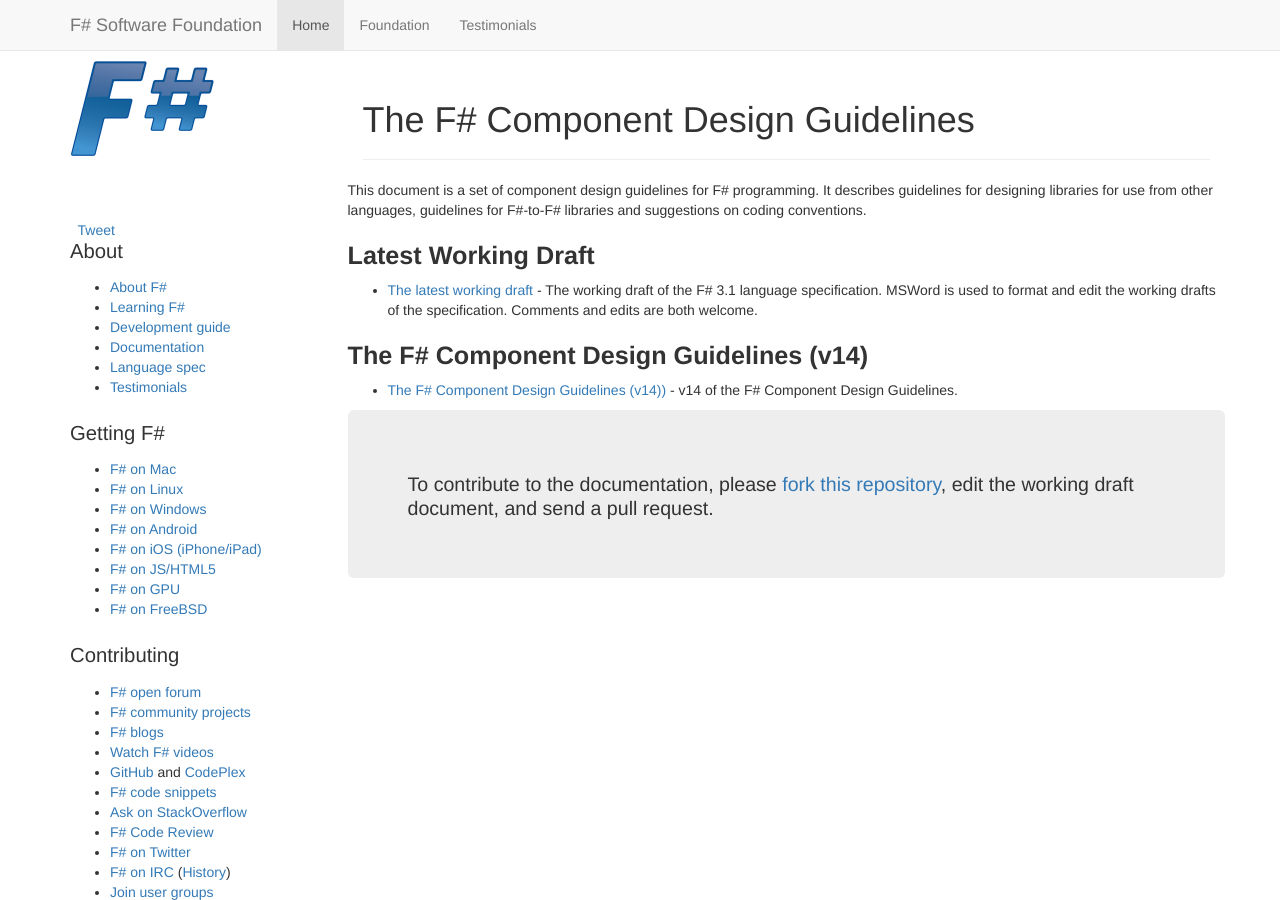
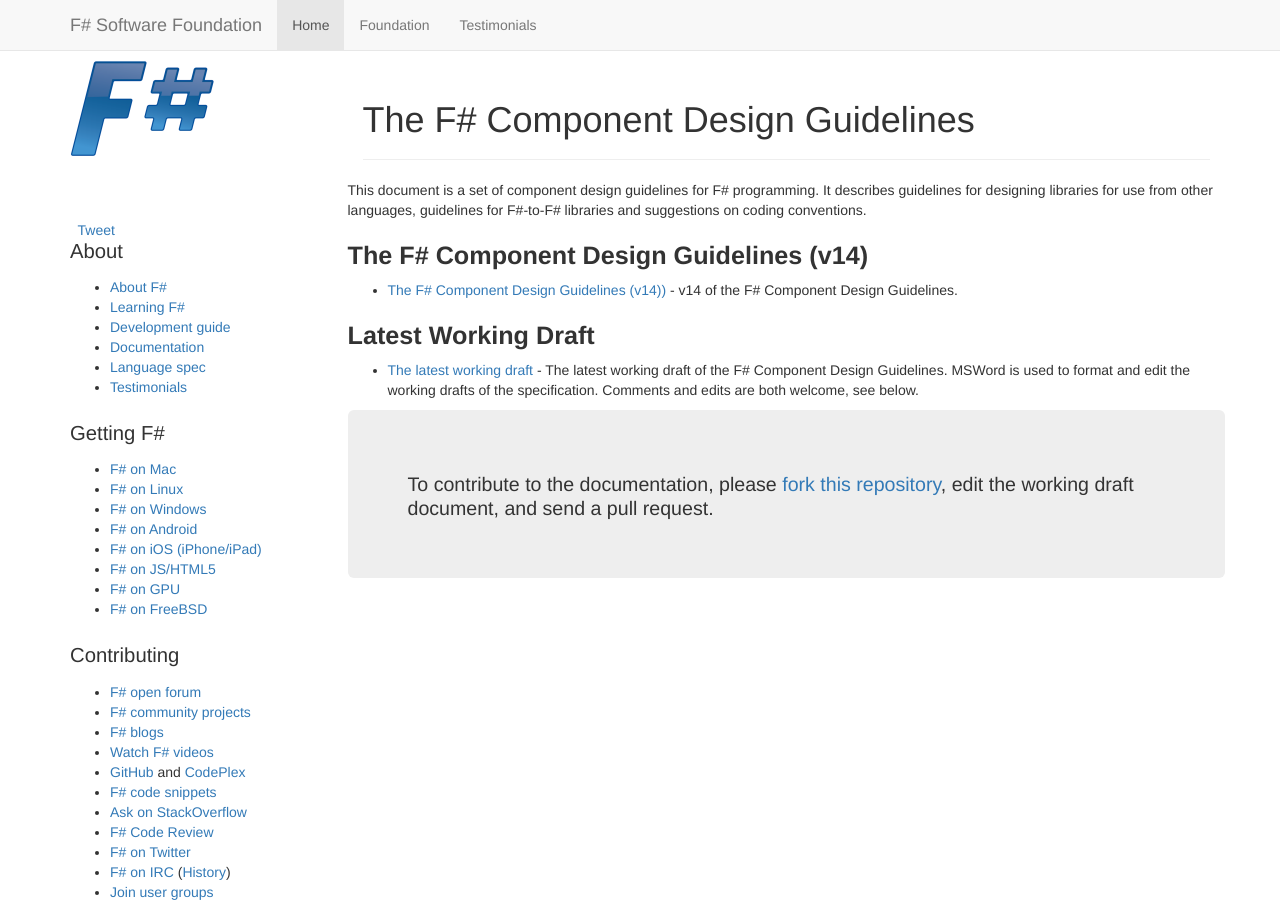
Before and after one commit to fsharp/fsharp.org, a Jekyll site: the page built from specs/component-design-guidelines/index.md, in a window 1280 px wide and 900 px high. Built offline with Jekyll 4.4.1, drawn with Linux system fonts in a browser that asks for light colours; nearby versions of some CDN libraries; some web fonts are replaced; comment, search, counter and statistics services are not loaded.

Commit message:
Edits to spec pages

```diff
--- a/specs/component-design-guidelines/index.md
+++ b/specs/component-design-guidelines/index.md
@@ -9,15 +9,15 @@
 for use from other languages, guidelines for F#-to-F# libraries and suggestions on
 coding conventions.
 
-## Latest Working Draft
-
-  * [The latest working draft](fsharp-design-guidelines-latest.docx) - The working draft of the F# 3.1 language
-    specification.  MSWord is used to format and edit the working drafts of the specification.
-    Comments and edits are both welcome.
-
 ## The F# Component Design Guidelines (v14)
 
   * [The F# Component Design Guidelines (v14))](fsharp-design-guidelines-v14.pdf) - v14 of the F# Component Design Guidelines.
+
+## Latest Working Draft
+
+  * [The latest working draft](fsharp-design-guidelines-latest.docx) - The latest working draft of the
+    F# Component Design Guidelines.  MSWord is used to format and edit the working drafts of the specification.
+    Comments and edits are both welcome, see below.
 
 
 <div class="jumbotron visible-lg contributeSpec" id="how-to-contribute-to-spec">
```
Also changed, not shown: specs/language-spec/index.md (+1 -1 lines).
